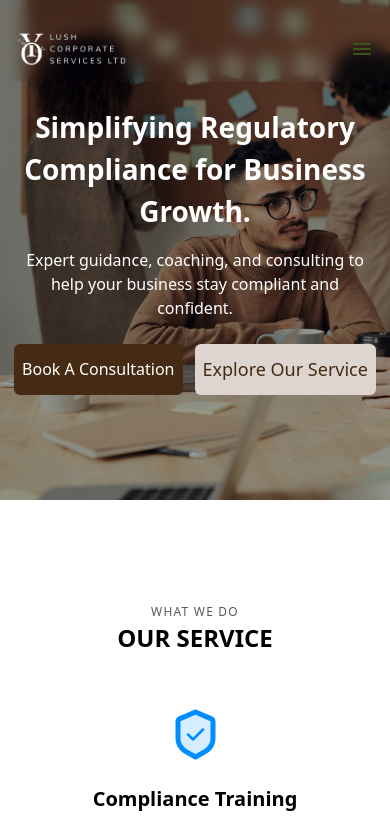
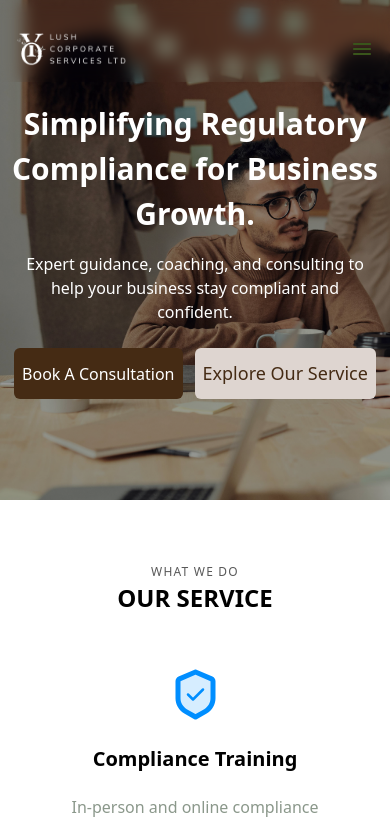
Before and after one commit to AChris-T/Lush, a Next.js app: page / in a window 390 px wide. Shown: the top 827 px of the page. Built offline with nearby package versions, Linux system fonts and the light colour scheme.

Commit message:
feat:added the home page

```diff
--- a/src/app/page.js
+++ b/src/app/page.js
@@ -8,7 +8,7 @@ import Image from 'next/image';
 
 export default function Home() {
   return (
-    <div className="flex flex-col gap-10">
+    <div className="flex flex-col">
       <Navbar />
       <HeroSection />
       <WhatWeDo />
--- a/src/components/HeroSection.jsx
+++ b/src/components/HeroSection.jsx
@@ -10,7 +10,7 @@ export default function HeroSection() {
         initial={{ opacity: 0, y: 50 }}
         animate={{ opacity: 1, y: 0 }}
         transition={{ duration: 0.8, ease: 'easeOut' }}
-        className="text-[28px] md:text-[64px] font-bold md:leading-20 text-center lg:w-[1100px]"
+        className="text-[30px] md:text-[64px] font-bold md:leading-20 text-center lg:w-[1100px]"
       >
         Simplifying Regulatory Compliance for Business Growth.
       </motion.h3>
```
